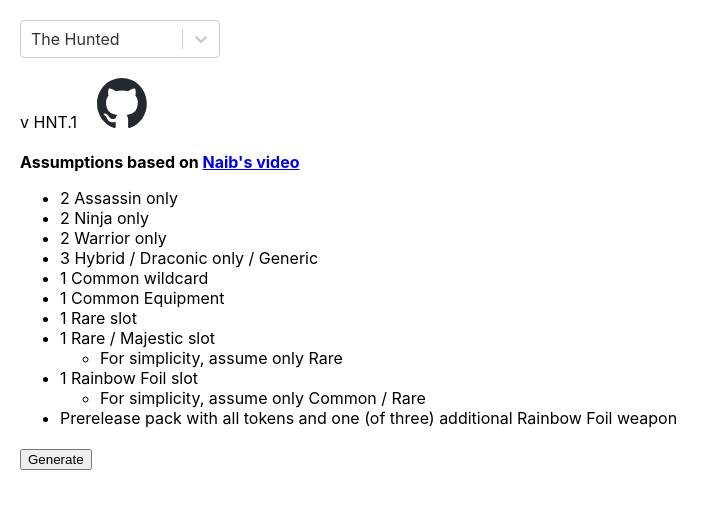
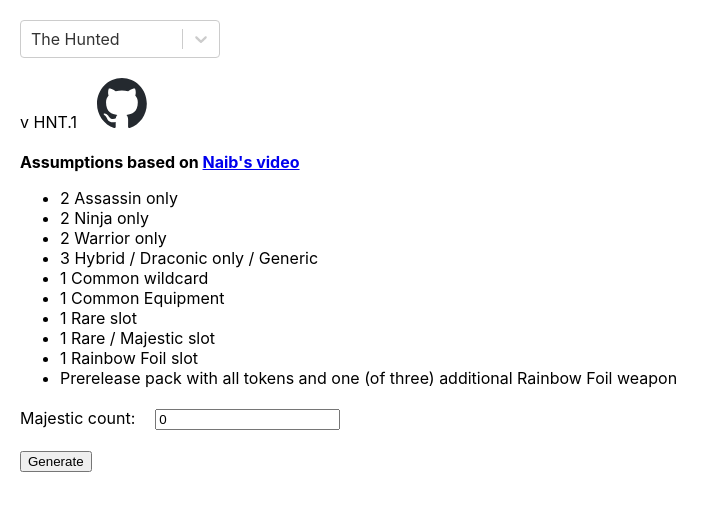
Before and after one commit to theblang/fab-sealed-generator, a React (Create React App) app: page / in a window 1280 px wide. Shown: the top 510 px of the page, without its empty margins (0-719 px from the left). Built offline with nearby package versions, Linux system fonts and the light colour scheme; what @flesh-and-blood/cards would draw is missing.

Commit message:
Add Majestic option

```diff
--- /dev/null
+++ b/src/HNT.css
@@ -0,0 +1,3 @@
+#majesticCount {
+    margin: 0 0 20px 20px;
+}
--- a/src/HNT.js
+++ b/src/HNT.js
@@ -2,6 +2,8 @@ import githubMark from './github-mark.svg';
 import { cards } from '@flesh-and-blood/cards';
 import { Class, Rarity, Release, Talent, Type } from '@flesh-and-blood/types';
 import getRandomCard from './getRandomCard';
+import { useState } from 'react';
+import './HNT.css';
 
 const sealedLegal = cards.filter(
     c =>
@@ -13,6 +15,7 @@ const sealedLegal = cards.filter(
 
 const common = sealedLegal.filter(c => c.rarity === Rarity.Common);
 const rare = sealedLegal.filter(c => c.rarity === Rarity.Rare);
+const majestic = sealedLegal.filter(c => c.rarity === Rarity.Majestic);
 const commonRare = common.concat(rare);
 
 const commonNoEquipment = common.filter(c => !c.types.includes(Type.Equipment));
@@ -54,7 +57,7 @@ const hybridDraconicGeneric = assassinNinja.concat(assassinWarrior).concat(draco
 });
 
 // See https://www.youtube.com/watch?v=HCKLBXimmfY&t=28s
-const generate = () => {
+const generate = majesticCount => {
     let deck = [];
     const numPacks = 8;
 
@@ -74,7 +77,13 @@ const generate = () => {
         deck.push(getRandomCard(commonEquipment));
 
         deck.push(getRandomCard(rare));
-        deck.push(getRandomCard(rare));
+
+        if (i < majesticCount) {
+            deck.push(getRandomCard(majestic));
+        } else {
+            deck.push(getRandomCard(rare));
+        }
+
         deck.push(getRandomCard(commonRare));
     }
 
@@ -105,6 +114,18 @@ const generate = () => {
 };
 
 export default function HNT() {
+    const [majesticCount, setMajesticCount] = useState(0);
+
+    const handleMajesticCountChange = event => {
+        let count = parseInt(event.target.value, 10) || 0;
+        if (count > 8) count = 8;
+        setMajesticCount(count); // Parse to integer, default to 0 if invalid
+    };
+
+    const runGenerate = () => {
+        generate(majesticCount);
+    };
+
     return (
         <>
             <div id="version">
@@ -129,17 +150,22 @@ export default function HNT() {
                     <li>1 Common Equipment</li>
                     <li>1 Rare slot</li>
                     <li>1 Rare / Majestic slot</li>
-                    <ul>
-                        <li>For simplicity, assume only Rare</li>
-                    </ul>
                     <li>1 Rainbow Foil slot</li>
-                    <ul>
-                        <li>For simplicity, assume only Common / Rare</li>
-                    </ul>
                     <li>Prerelease pack with all tokens and one (of three) additional Rainbow Foil weapon</li>
                 </ul>
             </div>
-            <button onClick={generate}>Generate</button>
+            <label htmlFor="majesticCount">Majestic count:</label>
+            <input
+                type="number"
+                id="majesticCount"
+                value={majesticCount}
+                max="8"
+                onChange={handleMajesticCountChange}
+            />
+            <br />
+            <button type="button" onClick={runGenerate}>
+                Generate
+            </button>
         </>
     );
 }
```
Also changed, not shown: 1 other file (tests, documents, lock files or other folders).
